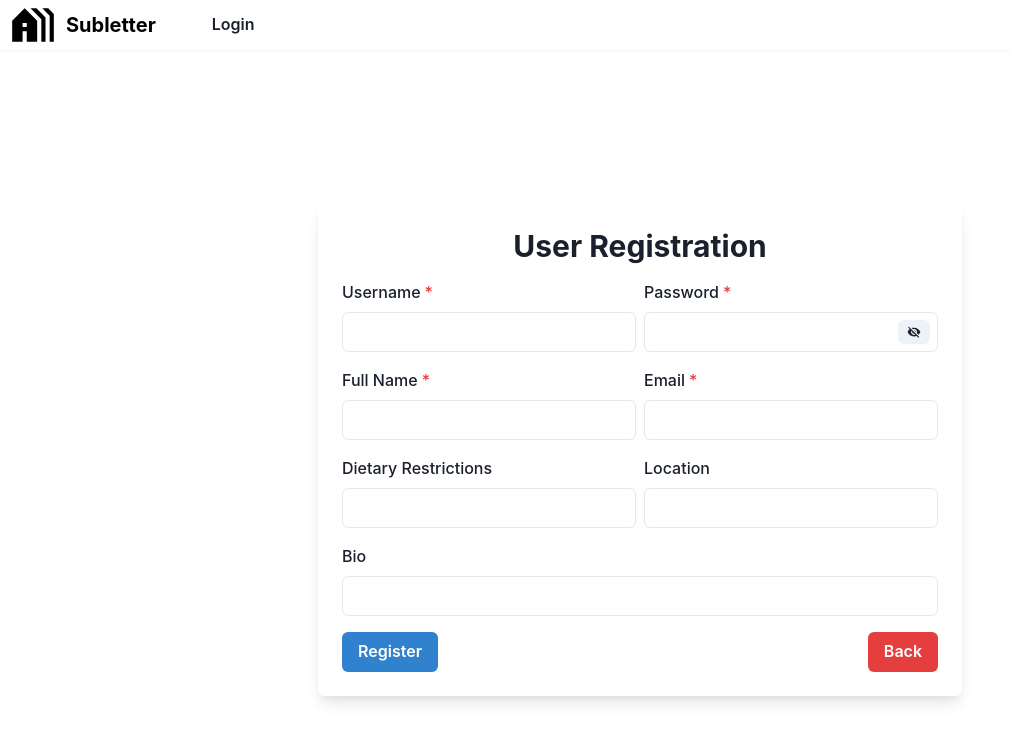
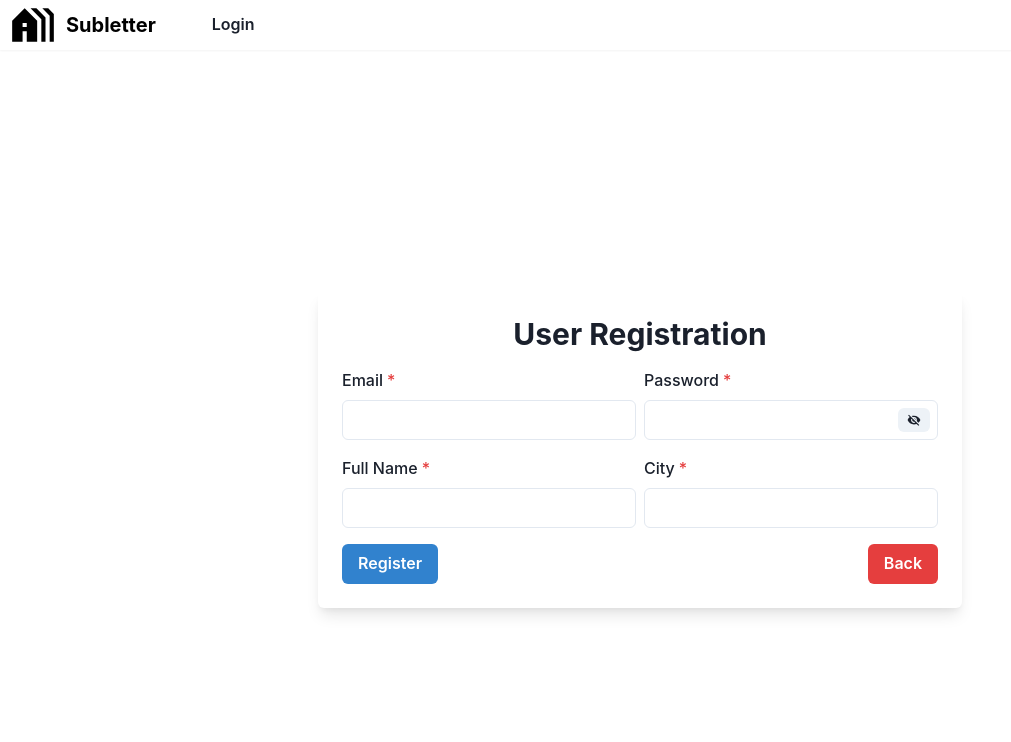
Before and after one commit to dilini-ranaweera/CIS-550-FINAL-PROJECT, a React (Create React App) app in the folder client/: page /register in a window 1280 px wide. Shown: the top 742 px of the page, without its empty margins (0-1011 px from the left). Built offline with nearby package versions, Linux system fonts and the light colour scheme.

Commit message:
register

```diff
--- a/client/src/pages/RegistrationPage.js
+++ b/client/src/pages/RegistrationPage.js
@@ -84,7 +84,7 @@ function RegistrationPage() {
           <Heading as="h2" size="lg" textAlign="center">User Registration</Heading>
           <Stack direction="row" justifyContent="space-between">
             <FormControl id="username" isRequired>
-              <FormLabel>Username</FormLabel>
+              <FormLabel>Email</FormLabel>
               <Input data-testid="username" type="text" value={username} onChange={(e) => usernameChange(e.target.value)} />
             </FormControl>
             <FormControl id="password" isRequired>
@@ -107,25 +107,12 @@ function RegistrationPage() {
               <FormLabel>Full Name</FormLabel>
               <Input data-testid="fullname" type="text" value={name} onChange={(e) => nameChange(e.target.value)} />
             </FormControl>
-            <FormControl id="email" isRequired>
-              <FormLabel>Email</FormLabel>
-              <Input data-testid="email" type="text" value={email} onChange={(e) => emailChange(e.target.value)} />
+            <FormControl id="city" isRequired>
+              <FormLabel>City</FormLabel>
+              <Input data-testid="city" type="text" value={email} onChange={(e) => emailChange(e.target.value)} />
             </FormControl>
           </Stack>
-          <Stack direction="row" justifyContent="space-between">
-            <FormControl id="diet">
-              <FormLabel>Dietary Restrictions</FormLabel>
-              <Input data-testid="diet" type="text" value={diet} onChange={(e) => dietChange(e.target.value)} />
-            </FormControl>
-            <FormControl id="location">
-              <FormLabel>Location</FormLabel>
-              <Input data-testid="location" type="text" value={location} onChange={(e) => locationChange(e.target.value)} />
-            </FormControl>
-          </Stack>
-          <FormControl id="bio">
-            <FormLabel>Bio</FormLabel>
-            <Input data-testid="bio" type="text" value={bio} onChange={(e) => bioChange(e.target.value)} />
-          </FormControl>
+
           <Stack direction="row" justifyContent="space-between">
             <Button data-testid="register" type="submit" colorScheme="blue">Register</Button>
             <Button data-testid="back" colorScheme="red" onClick={() => navigate('/login')}>Back</Button>
```
Also changed, not shown: 1 other file (tests, documents, lock files or other folders).
